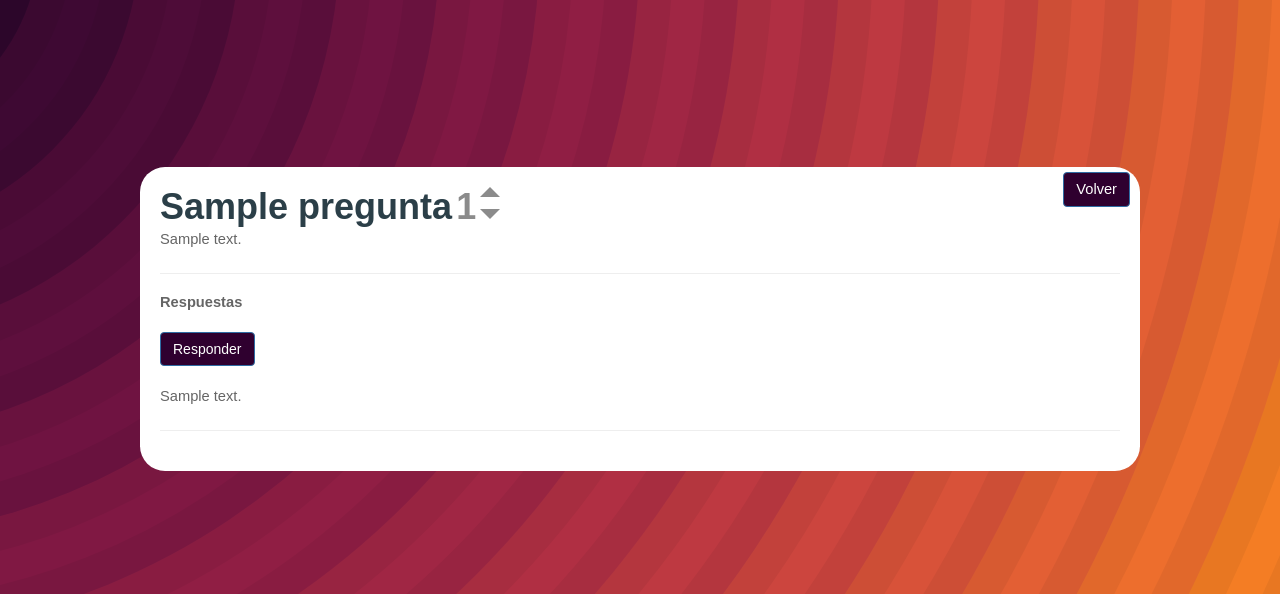
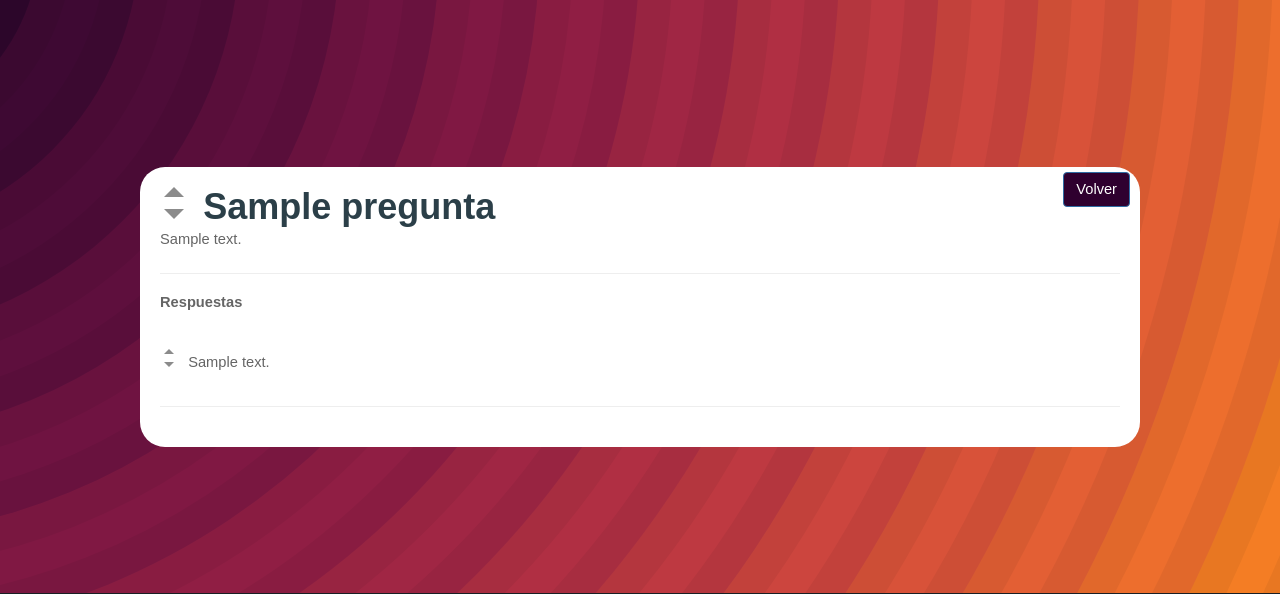
Before and after one commit to IngSw2030/GDevLink, a Django app: page /preguntas/verPregunta/1 in a window 1280 px wide. Shown: the part 62-656 px from the top of the page. Run offline with Django 3.2, Linux system fonts and the light colour scheme; tables that the repository leaves empty hold one stand-in row (values such as "Sample post"); data that the repository does not hold is empty; some libraries are stand-ins or nearby versions.

Commit message:
Arreglo modelo Preguntas y respuestas

```diff
--- a/GDevLink/preguntas/models.py
+++ b/GDevLink/preguntas/models.py
@@ -7,12 +7,12 @@ class Pregunta(models.Model):
     texto =  models.CharField(max_length=1000, blank=True,null=True)
     autor = models.ForeignKey('usuarios.Usuario',on_delete=models.CASCADE,related_name='preguntas',blank=False,null=False)
     mejorRespuesta = models.ForeignKey('Respuesta',on_delete=models.CASCADE,related_name='mejorRespuesta',blank=True,null=True)
-    puntosPositivos = models.IntegerField(blank=True, null=True)
-    puntosNegativos = models.IntegerField(blank=True, null=True)
+    puntosPositivos = models.ForeignKey('usuarios.Usuario',on_delete=models.CASCADE,related_name='preguntasPuntosPositivos',blank=True,null=True)
+    puntosNegativos = models.ForeignKey('usuarios.Usuario',on_delete=models.CASCADE,related_name='preguntasPuntosNegativos',blank=True,null=True)
 
 class Respuesta(models.Model):
     pregunta = models.ForeignKey('Pregunta',on_delete=models.CASCADE,related_name='respuestas',blank=False,null=False)
     texto =  models.CharField(max_length=1000, blank=True,null=True)
     autor = models.ForeignKey('usuarios.Usuario',on_delete=models.CASCADE,related_name='respuestas',blank=False,null=False)
-    puntosPositivos = models.IntegerField(blank=True, null=True)
-    puntosNegativos = models.IntegerField(blank=True, null=True)
+    puntosPositivos = models.ForeignKey('usuarios.Usuario',on_delete=models.CASCADE,related_name='respuestasPuntosPositivos',blank=True,null=True)
+    puntosNegativos = models.ForeignKey('usuarios.Usuario',on_delete=models.CASCADE,related_name='resouestasPuntosNegativos',blank=True,null=True)
--- a/GDevLink/preguntas/static/preguntas/styles.css
+++ b/GDevLink/preguntas/static/preguntas/styles.css
@@ -22,3 +22,22 @@
     border-top: 10px solid #8B8B8B;
     display: inline-block;
   }
+
+  .addbuttonRes {
+    width: 0px;
+    height: 0px;
+    border-left: 5px solid transparent;
+    border-right: 5px solid transparent;
+    border-bottom: 5px solid #8B8B8B;
+    display: inline-block;
+    position: absolute;
+  }
+
+  .minbuttonRes {
+    width: 0;
+    height: 0;
+    border-left: 5px solid transparent;
+    border-right: 5px solid transparent;
+    border-top: 5px solid #8B8B8B;
+    display: inline-block;
+  }
--- a/GDevLink/preguntas/templates/preguntas/verPregunta.html
+++ b/GDevLink/preguntas/templates/preguntas/verPregunta.html
@@ -10,12 +10,10 @@
     {% csrf_token %}
     <body>
         <div class="header" id="center">
-
-            <h1 style="display: inline-block;">{{pregunta.titulo}}</h1>
             <h1 style="display: inline-block; color: #8B8B8B;">{{pregunta.puntosPositivos}}</h1>
-            <div class="addbutton"></div>
-            <div class="minbutton"></div>
-
+            <a class="addbutton" id="pPuntosPositivos"></a>
+            <a class="minbutton"></a>
+            <h1 style="display: inline-block; margin-left: 15px;">{{pregunta.titulo}}</h1>
         </div>
     </body>
     {% if message %}
@@ -29,7 +27,9 @@
     <div class="arrow up"></div>
     <div class="arrow down"></div>
     <br>
-    <input class="btn btn-primary" type="submit" id="responder" name="responder" value="Responder"></button>
+    {% if user.is_authenticated %}
+        <input class="btn btn-primary" type="submit" id="responder" name="responder" value="Responder"></button>
+    {% endif %}
     <form id="respuesta" action="/preguntas/crearRespuesta/{{pregunta.id}}" enctype="multipart/form-data" method="post" action="/foo/">
         {% csrf_token %}
         <div class="overflow-auto" id="agregarRespuesta" style="display:none;">
@@ -49,7 +49,13 @@
             y.addEventListener("click",cambiarRespuesta);
             var z=document.getElementById("crearRespuesta");
             z.addEventListener("click",validar);
+            var pp=document.getElementById("pPuntosPositivos");
+            pp.addEventListener("click",agregarPuntoPositivoPregunta)
         });
+
+        function agregarPuntoPositivoPregunta(){
+            alert("works")
+        };
 
         function validar(button){
             event.preventDefault();
@@ -79,7 +85,10 @@
     {% if respuestas %}
         {% for respuesta in respuestas %}
             <div>
-                <p>{{respuesta.texto}}</p>
+                <p style="color:#8B8B8B; display: inline-block;">{{respuesta.puntosPositivos}} </p>
+                <div class="addbuttonRes"></div>
+                <div class="minbuttonRes"></div>
+                <p style="display: inline-block; margin-left: 10px;">{{respuesta.texto}}</p>
                 <hr>
             </div>
         {% endfor %}
--- a/GDevLink/preguntas/views.py
+++ b/GDevLink/preguntas/views.py
@@ -56,7 +56,7 @@ def crearRespuesta(request,ids):
         pregunta=Pregunta.objects.get(id=ids)
         texto = request.POST['texto']
     try:
-        respuesta = Respuesta(texto=texto,pregunta=pregunta,autor=request.user)
+        respuesta = Respuesta(texto=texto,pregunta=pregunta,autor=request.user,puntosPositivos=0,puntosNegativos=0)
         respuesta.save()
         pregunta=Pregunta.objects.get(id=ids)
         respuestas=pregunta.respuestas.all()
```
Also changed, not shown: GDevLink/preguntas/migrations/0006_auto_20201104_0904.py (added), GDevLink/preguntas/migrations/0007_auto_20201104_0906.py (added).
